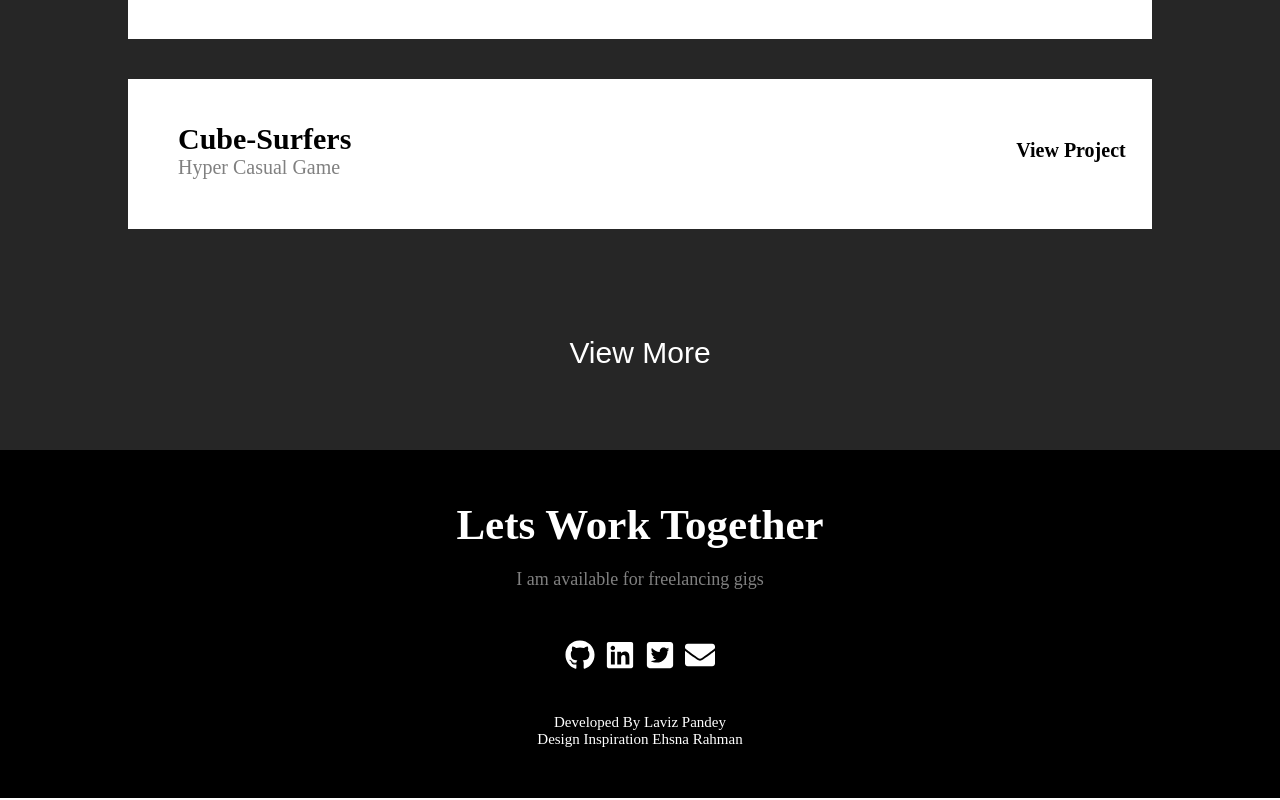
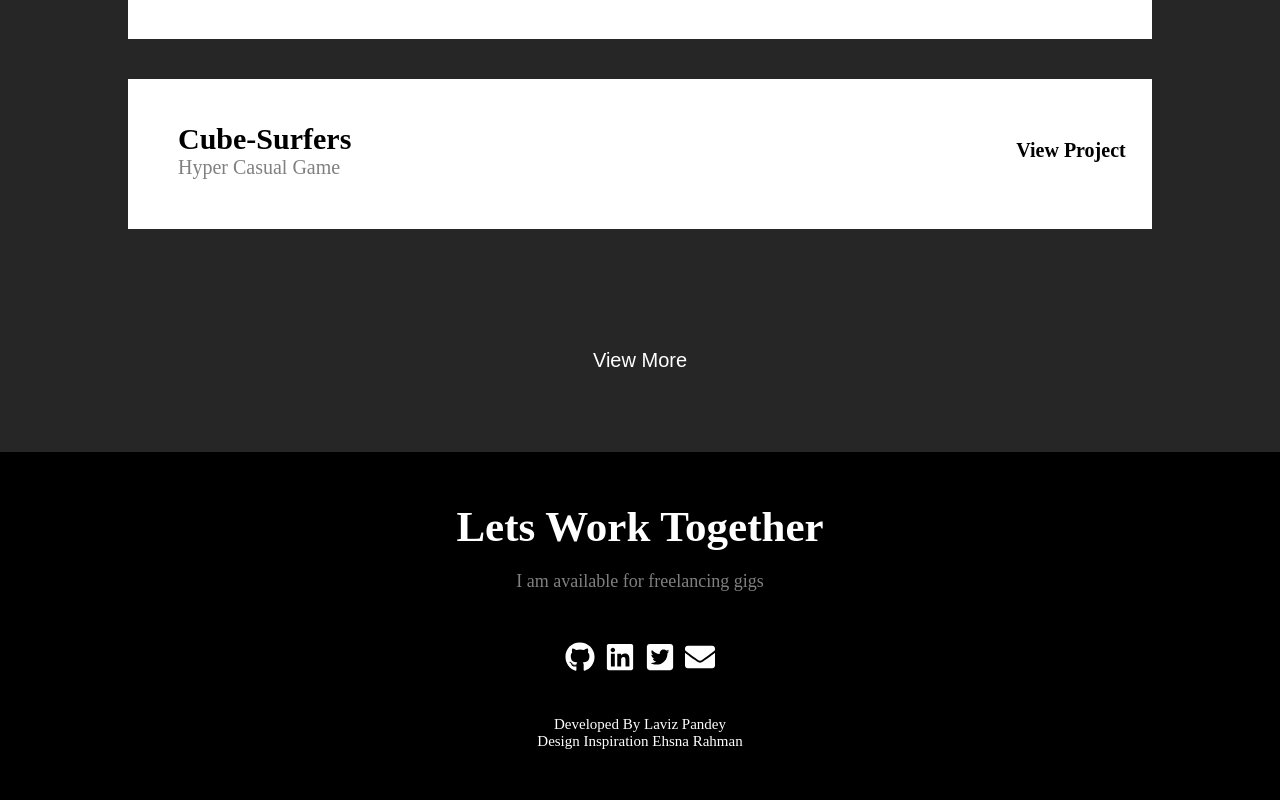
Before and after one commit to lavizp/Portfolio-React, a React (Create React App) app: page / in a window 1280 px wide. Shown: the part 1240-2040 px from the top of the page. Built offline with nearby package versions, Linux system fonts and the light colour scheme.

Commit message:
Final Update

```diff
--- a/src/Data/ProjetcsData.js
+++ b/src/Data/ProjetcsData.js
@@ -23,7 +23,7 @@ export const projectsData =
         "shortdescription": "Resturant Website",
         "description": "This landing page was a freelance work I made for a Indian Theme Resturant located in Portugal. I tried experimenting with SCSS in this project and learned more about the design aspect of a website.",
         "image":Resturant,
-        "github":"",
+        "github":"https://github.com/lavizp/Indian-Resturant",
         "link":"",
         "techused": "React, SCSS",
         "platform": "Web",
--- a/src/Pages/HomePage/homepage.css
+++ b/src/Pages/HomePage/homepage.css
@@ -113,14 +113,13 @@
 .view-more {
     background-color: transparent;
     border: 0px;
-    margin-top: -50px;
     margin-bottom: 50px;
 }
 .view-more :hover {
     cursor: pointer;
 }
 .view-more h3{
-    font-size: 30px;
+    font-size: 20px;
     color: white;
 
 }
```
